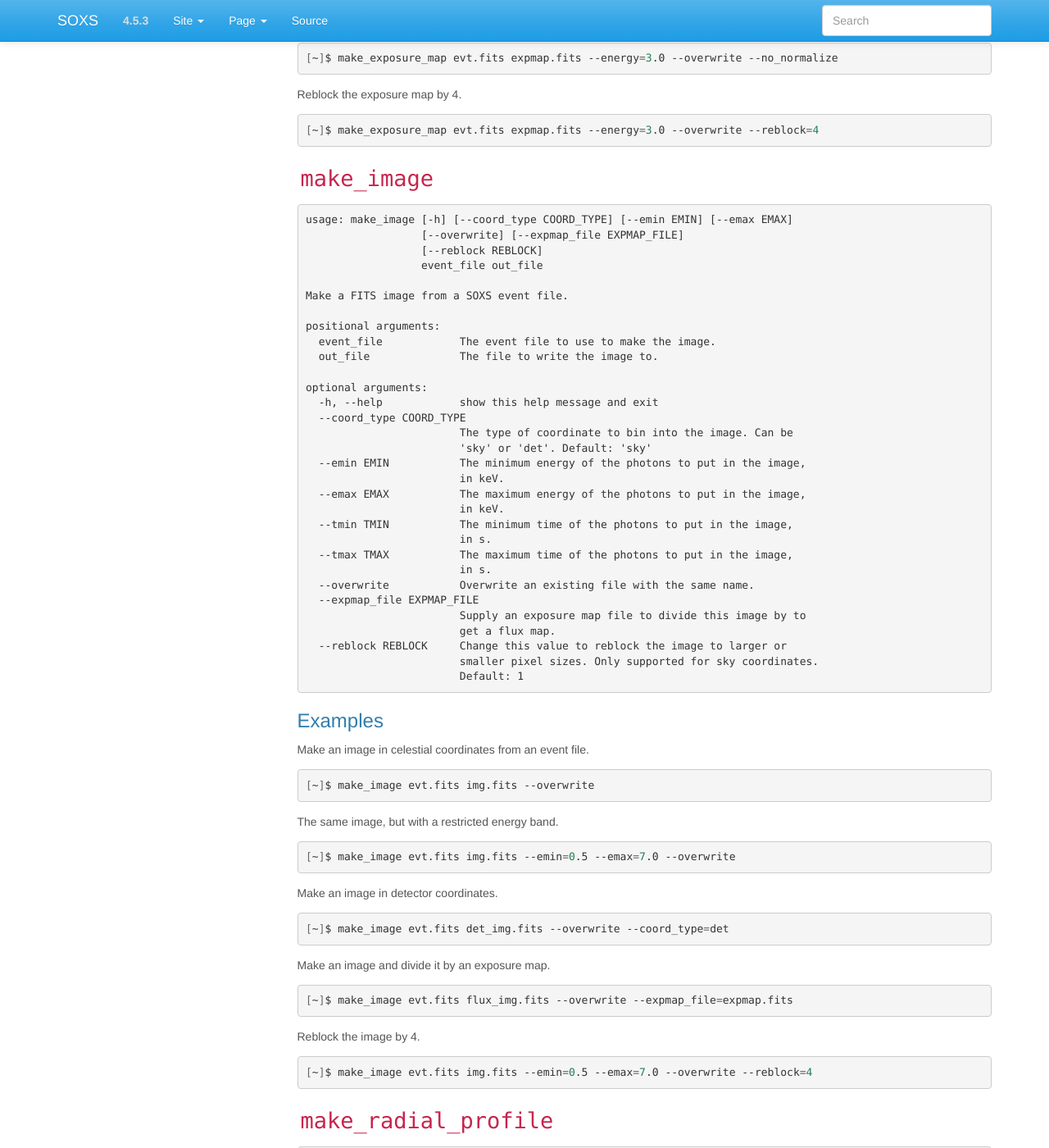
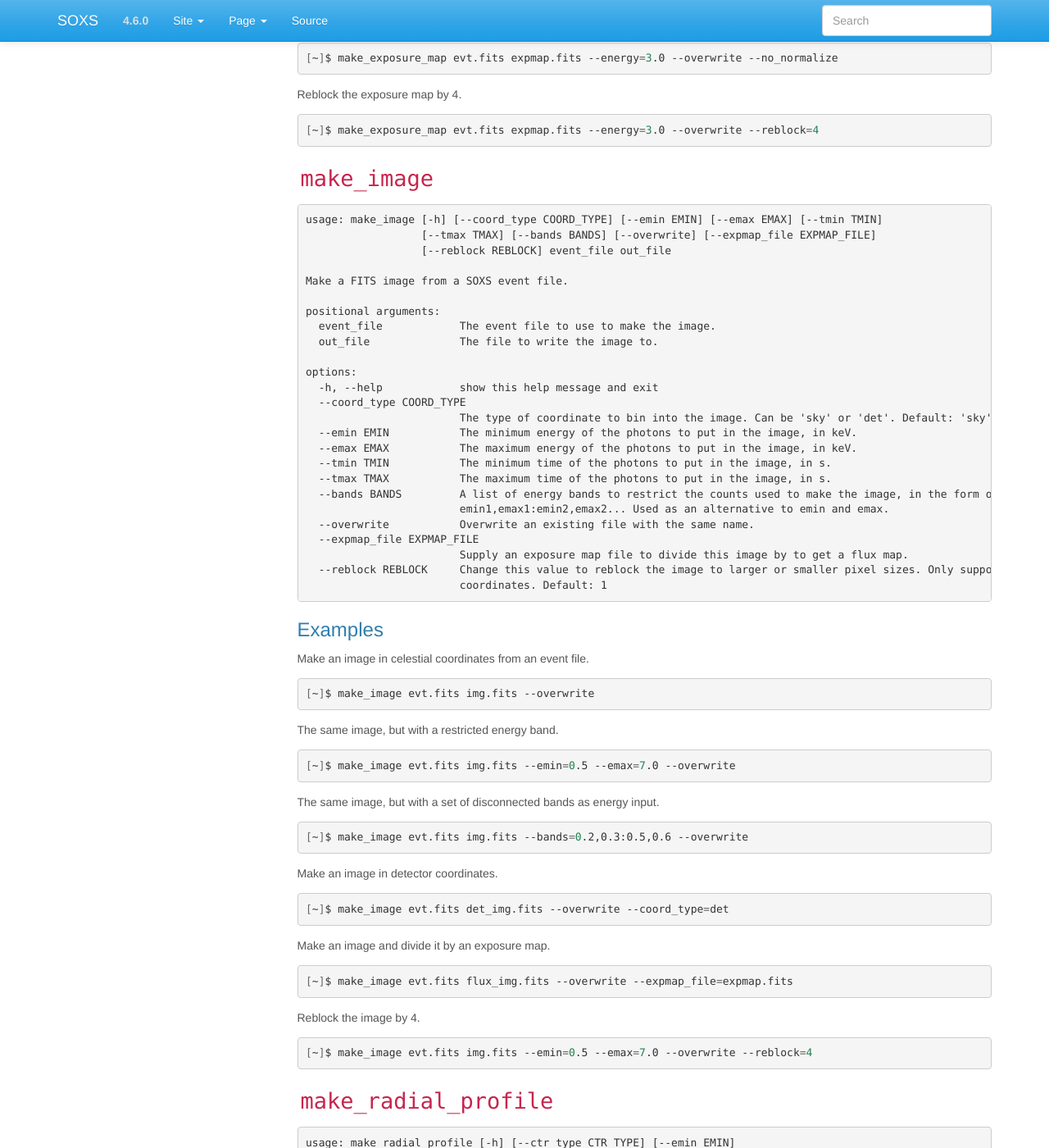
Before and after one commit to lynx-x-ray-observatory/soxs, a Sphinx documentation site: the page built from doc/source/command_line/events.rst, in a window 1280 px wide and 1400 px high, scrolled down 1298 px. Shown: the whole window at 82% size. Built offline with Sphinx 7.4.7, drawn with Linux system fonts in a browser that asks for light colours.

Commit message:
Docs docs everywhere

```diff
--- a/doc/source/command_line/events.rst
+++ b/doc/source/command_line/events.rst
@@ -93,10 +93,9 @@ Reblock the exposure map by 4.
 
 .. code-block:: text
 
-    usage: make_image [-h] [--coord_type COORD_TYPE] [--emin EMIN] [--emax EMAX]
-                      [--overwrite] [--expmap_file EXPMAP_FILE]
-                      [--reblock REBLOCK]
-                      event_file out_file
+    usage: make_image [-h] [--coord_type COORD_TYPE] [--emin EMIN] [--emax EMAX] [--tmin TMIN]
+                      [--tmax TMAX] [--bands BANDS] [--overwrite] [--expmap_file EXPMAP_FILE]
+                      [--reblock REBLOCK] event_file out_file
 
     Make a FITS image from a SOXS event file.
 
@@ -104,26 +103,21 @@ Reblock the exposure map by 4.
       event_file            The event file to use to make the image.
       out_file              The file to write the image to.
 
-    optional arguments:
+    options:
       -h, --help            show this help message and exit
       --coord_type COORD_TYPE
-                            The type of coordinate to bin into the image. Can be
-                            'sky' or 'det'. Default: 'sky'
-      --emin EMIN           The minimum energy of the photons to put in the image,
-                            in keV.
-      --emax EMAX           The maximum energy of the photons to put in the image,
-                            in keV.
-      --tmin TMIN           The minimum time of the photons to put in the image,
-                            in s.
-      --tmax TMAX           The maximum time of the photons to put in the image,
-                            in s.
+                            The type of coordinate to bin into the image. Can be 'sky' or 'det'. Default: 'sky'
+      --emin EMIN           The minimum energy of the photons to put in the image, in keV.
+      --emax EMAX           The maximum energy of the photons to put in the image, in keV.
+      --tmin TMIN           The minimum time of the photons to put in the image, in s.
+      --tmax TMAX           The maximum time of the photons to put in the image, in s.
+      --bands BANDS         A list of energy bands to restrict the counts used to make the image, in the form of
+                            emin1,emax1:emin2,emax2... Used as an alternative to emin and emax.
       --overwrite           Overwrite an existing file with the same name.
       --expmap_file EXPMAP_FILE
-                            Supply an exposure map file to divide this image by to
-                            get a flux map.
-      --reblock REBLOCK     Change this value to reblock the image to larger or
-                            smaller pixel sizes. Only supported for sky coordinates.
-                            Default: 1
+                            Supply an exposure map file to divide this image by to get a flux map.
+      --reblock REBLOCK     Change this value to reblock the image to larger or smaller pixel sizes. Only supported for sky
+                            coordinates. Default: 1
 
 Examples
 ++++++++
@@ -139,6 +133,12 @@ The same image, but with a restricted energy band.
 .. code-block:: bash
 
     [~]$ make_image evt.fits img.fits --emin=0.5 --emax=7.0 --overwrite
+
+The same image, but with a set of disconnected bands as energy input.
+
+.. code-block:: bash
+
+    [~]$ make_image evt.fits img.fits --bands=0.2,0.3:0.5,0.6 --overwrite
 
 Make an image in detector coordinates.
 
--- a/doc/source/conf.py
+++ b/doc/source/conf.py
@@ -78,9 +78,9 @@ author = "John ZuHone"
 # |version| and |release|, also used in various other places throughout the
 # built documents.
 #
-version = "4.5.3"
+version = "4.6.0"
 # The full version, including alpha/beta/rc tags.
-release = "4.5.3"
+release = "4.6.0"
 
 # The language for content autogenerated by Sphinx. Refer to documentation
 # for a list of supported languages.
@@ -366,6 +366,7 @@ intersphinx_mapping = {
     "https://numpy.org/doc/stable/": None,
     "https://matplotlib.org/stable/": None,
     "https://yt-project.org/doc/": None,
-    "https://docs.astropy.org/en/stable": None,
+    "https://docs.astropy.org/en/stable/": None,
     "https://hea-www.cfa.harvard.edu/~jzuhone/pyxsim/": None,
+    "https://astropy-regions.readthedocs.io/en/stable/": None,
 }
--- a/doc/source/index.rst
+++ b/doc/source/index.rst
@@ -69,7 +69,7 @@ SOXS is released under a `BSD 3-clause license <https://opensource.org/licenses/
 Current Version
 ---------------
 
-The current stable version is 4.5.3. See the :ref:`changelog` for details on changes
+The current stable version is 4.6.0. See the :ref:`changelog` for details on changes
 from previous versions.
 
 Documentation Contents
```
Also changed, not shown: doc/source/changelog.rst (+20 -0 lines), doc/source/users_guide/event_tools.rst (+67 -0 lines), doc/source/users_guide/instrument.rst (+26 -11 lines), doc/source/cookbook/pyXSIM_Example.ipynb.
